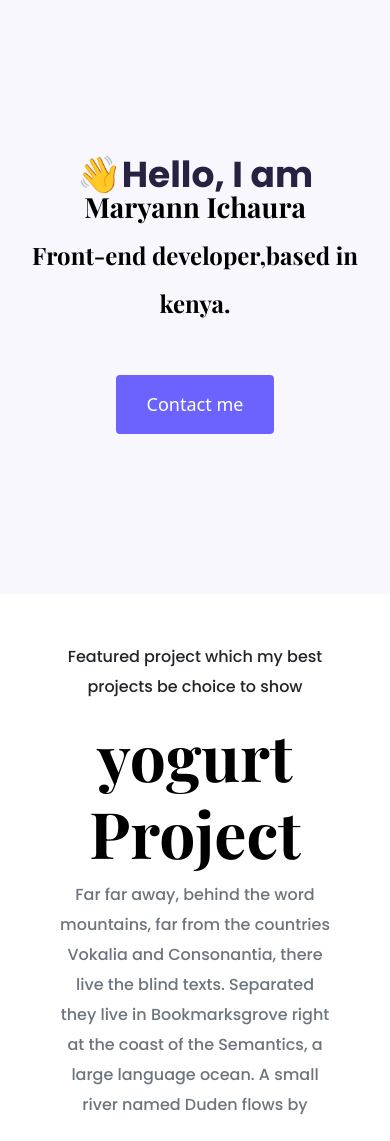
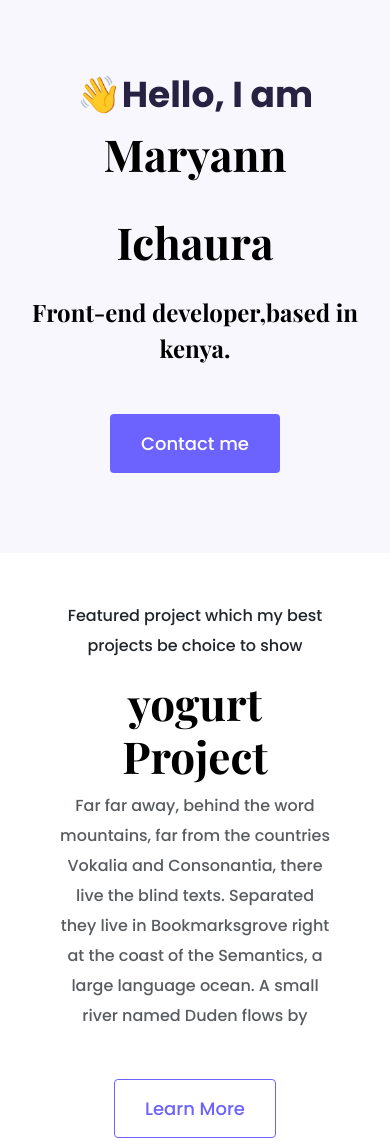
Before and after one commit to Maryann-10/Portfolio-project, a plain HTML site: page index.html in a window 390 px wide. Shown: the top 1141 px of the page. Drawn offline with nearby package versions, Linux system fonts and the light colour scheme.

Commit message:
updated portfolio project

```diff
--- a/index.css
+++ b/index.css
@@ -6,7 +6,106 @@
     --default-font-family: "Poppins", sans-serif;
   }
 
-  .content{
+
+
+
+  body {
+    font-family: var(--default-font-family);
+  }
+
+  h1,
+  h2,
+  h3,
+  h4,
+  h5,
+  h6 {
+    color: black;
+    font-family: var(--heading-font-family);
+    font-weight: bold;
+  }
+
+  h1 {
+    font-size: 96px;
+    line-height: 1.5;
+  }
+
+  h2 {
+    font-size: 64px;
+  }
+
+  p {
+    font-weight: normal;
+    font-size: 16px;
+    line-height: 30px;
+  }
+
+  .content {
+    background: var(--secondary-color);
+    text-align: center;
+    padding: 160px 20px;
+  }
+
+  .content p {
+    font-size: 36px;
+    font-weight: bold;
+    margin: 0;
+    color: #272142;
+  }
+
+  .content h2 {
+    font-family: var(--heading-font-family);
+    font-weight: normal;
+    line-height: 1.5;
+    font-size: 24px;
+  }
+
+  .btn-branding {
+    background: var(--branding-color);
+    border-radius: 4px;
+    color: white;
+    font-size: 18px;
+    line-height: 27px;
+    padding: 15px 30px;
+  }
+
+  .btn-branding-outline {
+    color: var(--branding-color);
+    border: 1px solid var(--branding-color);
+    border-radius: 4px;
+    font-size: 18px;
+    line-height: 27px;
+    padding: 15px 30px;
+  }
+
+  .project-desciption {
+    padding: 120px 60px;
+  }
+  .content h1{
+    font-size: 44px;
+  }
+
+  @media (max-width: 900px) {
+    h1 {
+      font-size: 44px;
+      line-height: 2;
+    }
+
+    h2 {
+      font-size: 44px;
+    }
+
+    .content {
+      padding: 80px 20px;
+    }
+
+    .project-desciption {
+      padding: 0;
+      text-align: center;
+    }
+  }
+
+
+  /* .content{
     background: var(--secondary-color);
     text-align: center;
     padding: 160px 20px;
@@ -14,7 +113,7 @@
 
   h1{
     /* font-size: 96px; */
-    color: black;
+    /* color: black;
     font-family: var(--heading-font-family);
     font-weight: bold;
   }
@@ -39,6 +138,7 @@
     margin: 0;
     color: #272142;
   }
+
 
   .btn-branding {
     background: var(--branding-color);
@@ -67,6 +167,14 @@
     padding: 15px 30px;
   }
 
+
+  @media (max-width: 900px) {
+    h1 {
+      font-size: 44px;
+      line-height: 2;
+    }
+  }
+
   .about-section {
     padding: 160px 20px;
   }
@@ -84,4 +192,4 @@
   }
   .about-section-content {
     margin: 30px;
-  }
+  }  */
--- a/index.html
+++ b/index.html
@@ -39,7 +39,7 @@
                the blind texts. Separated they live in
                Bookmarksgrove right at the coast of the Semantics,
                a large language ocean. A small river named Duden flows by </p>
-            <a class="btn btn-branding-outline" href="#">Learn More</a>
+            <a href="" class="btn btn-branding-outline">Learn More</a>
         </div>
         </div>
         </div>
@@ -53,7 +53,7 @@
                 the blind texts. Separated they live in
                 Bookmarksgrove right at the coast of the Semantics,
                 a large language ocean. A small river named Duden flows by </p>
-             <a class="btn btn-branding-outline" href="#">Learn More</a>
+             <a href="" class="btn btn-branding-outline">Learn More</a>
         </div>
         </div>
         <div class="col d-none d-lg-block">
@@ -73,7 +73,7 @@
                     the blind texts. Separated they live in
                     Bookmarksgrove right at the coast of the Semantics,
                     a large language ocean. A small river named Duden flows by </p>
-                 <a class="btn btn-branding-outline" href="#">Learn More</a>
+                 <a href="" class="btn btn-branding-outline">Learn More</a>
             </div>
             </div>
         </div>
```
